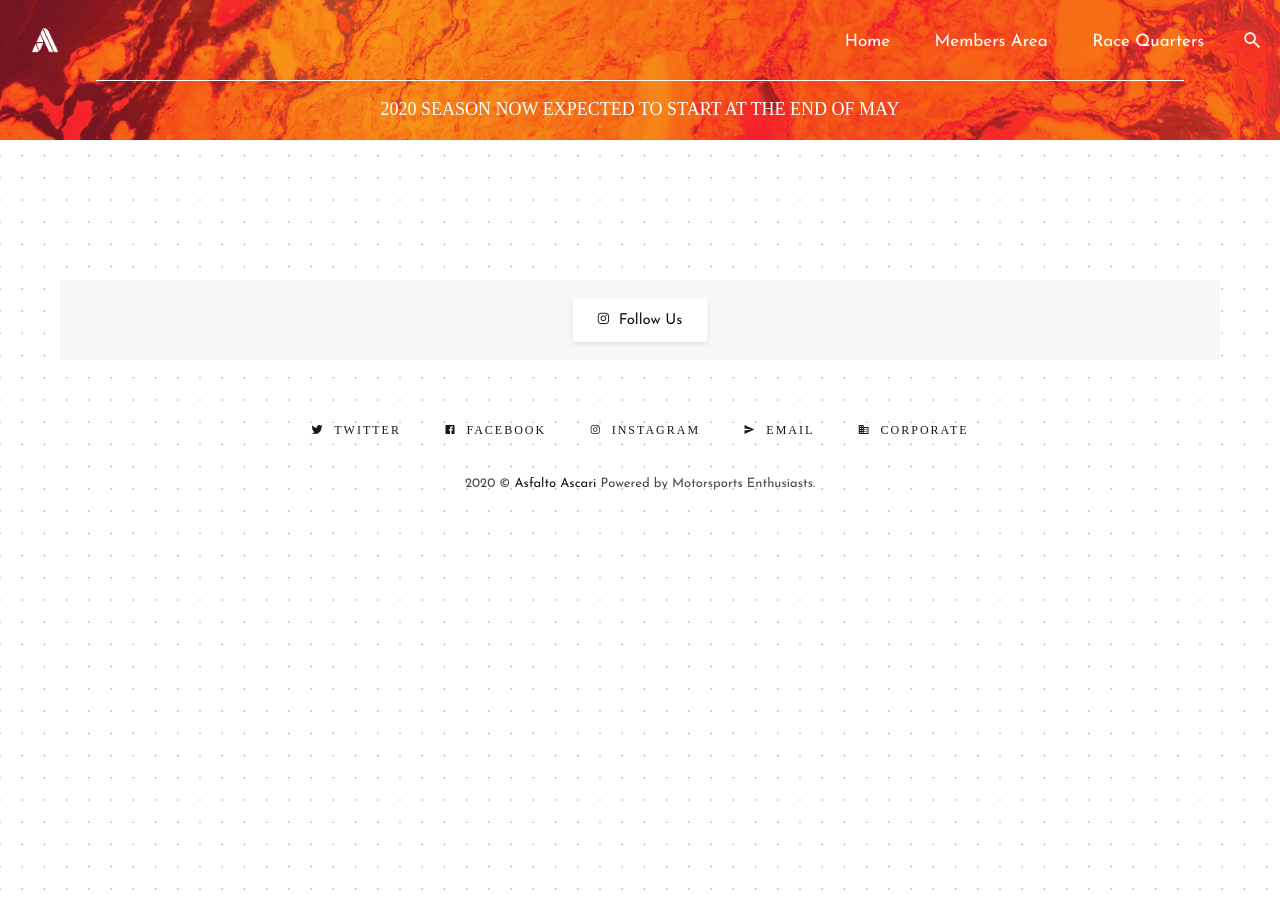
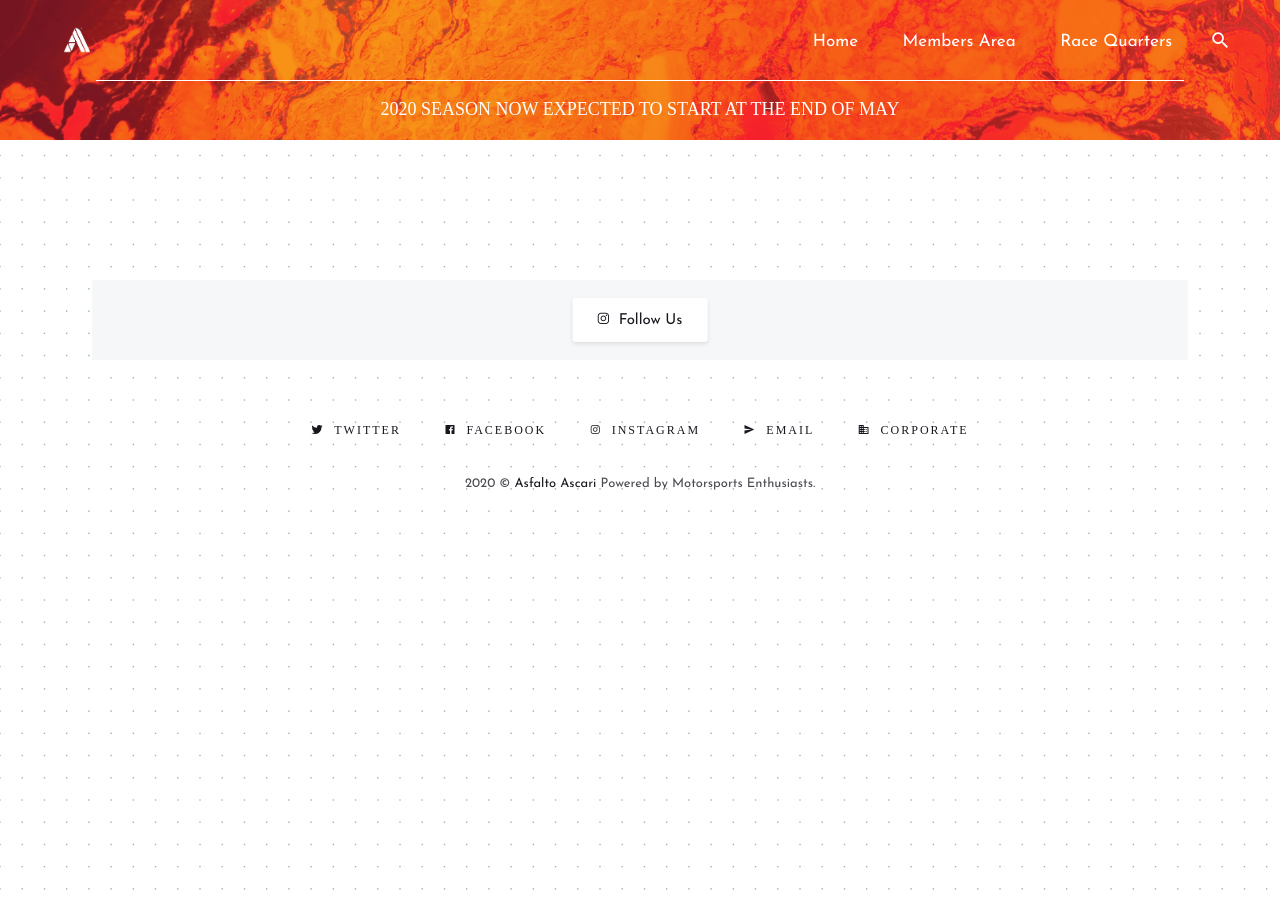
Before and after one commit to Asfalto-Ascari/AsfaltoAscari, a Jekyll site: the page built from _pages/Members.md, in a window 1280 px wide. Built offline with Jekyll 4.4.1, drawn with Linux system fonts in a browser that asks for light colours; nearby versions of some CDN libraries; some web fonts are replaced.

Commit message:
Update _grid.scss

```diff
--- a/_sass/1-tools/_grid.scss
+++ b/_sass/1-tools/_grid.scss
@@ -1,5 +1,5 @@
 $columns: 12;
-$container-base-width: 1300px;
+$container-base-width: 95%;
 $container-offset: $base-spacing-unit;
 
 $desktop: 992px;
```
